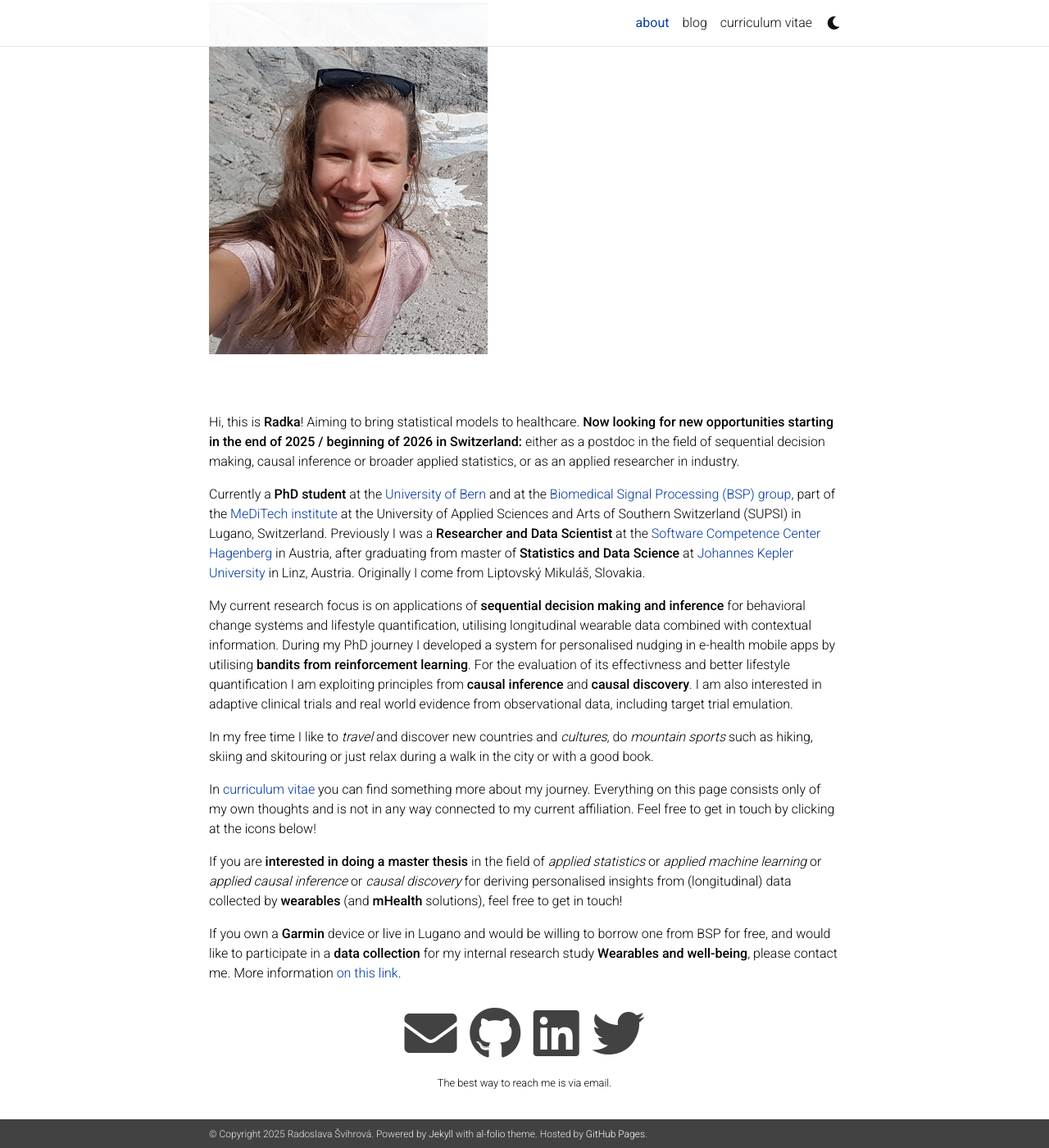
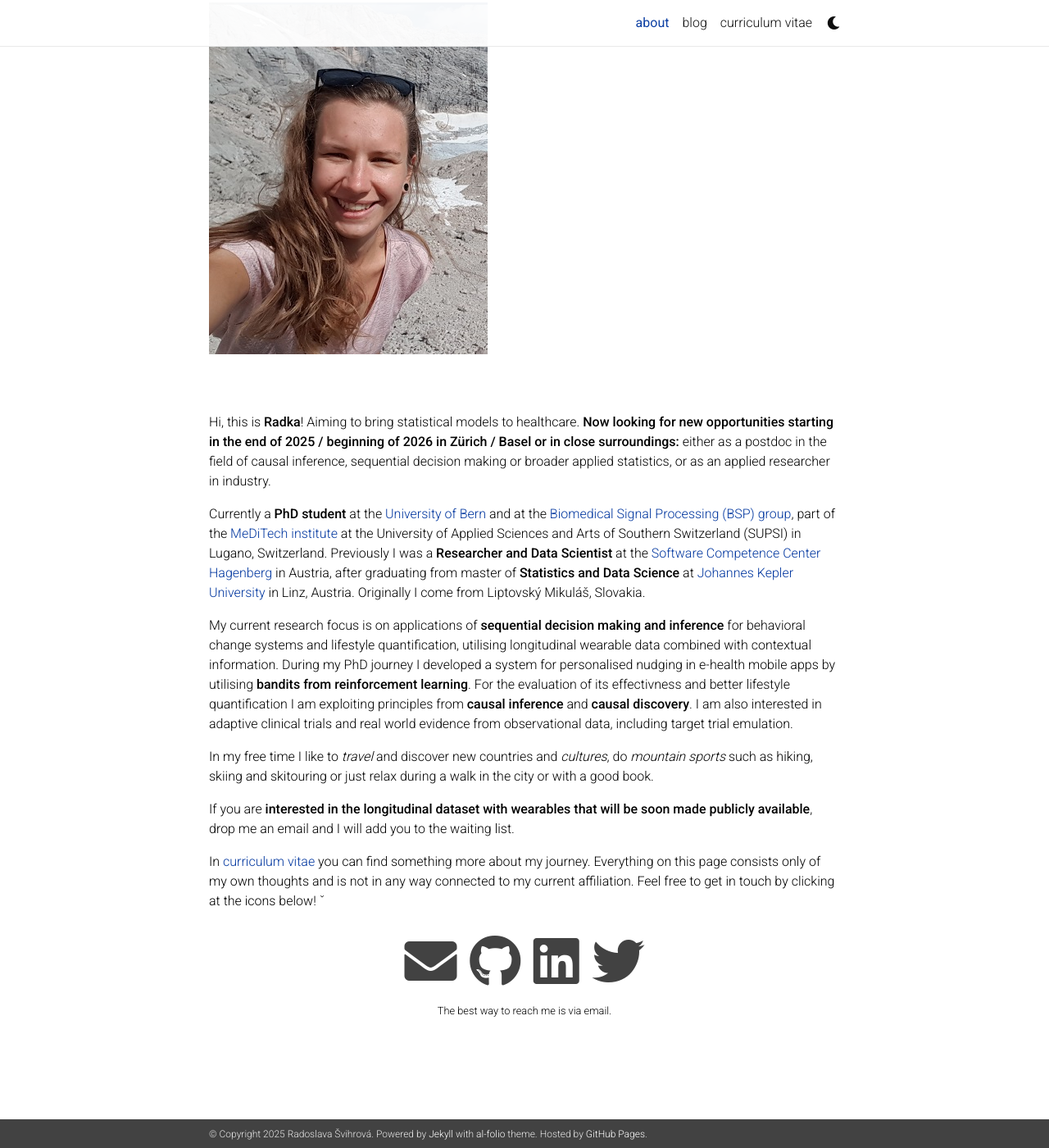
Before and after one commit to RadoslavaS/RadoslavaS.github.io, a Jekyll site: the page built from _pages/about.md, in a window 1280 px wide and 1400 px high, scrolled down 165 px. Shown: the whole window at 82% size. Built offline with Jekyll 4.4.1, drawn with Linux system fonts in a browser that asks for light colours; nearby versions of some CDN libraries; a style sheet for code colours, icons or effects is not loaded.

Commit message:
update about

```diff
--- a/_pages/about.md
+++ b/_pages/about.md
@@ -18,7 +18,7 @@ social: true  # includes social icons at the bottom of the page
 
 |    |
 
-Hi, this is **Radka**! Aiming to bring statistical models to healthcare. **Now looking for new opportunities starting in the end of 2025 / beginning of 2026 in Switzerland:** either as a postdoc in the field of sequential decision making, causal inference or broader applied statistics, or as an applied researcher in industry.
+Hi, this is **Radka**! Aiming to bring statistical models to healthcare. **Now looking for new opportunities starting in the end of 2025 / beginning of 2026 in Zürich / Basel or in close surroundings:** either as a postdoc in the field of causal inference, sequential decision making or broader applied statistics, or as an applied researcher in industry.
 
 Currently a **PhD student** at the [University of Bern](https://neuro.inf.unibe.ch/) and at the [Biomedical Signal Processing (BSP) group](https://bsp-meditech.ch/), part of the [MeDiTech institute](https://www.supsi.ch/en/meditech) at the University of Applied Sciences and Arts of Southern Switzerland (SUPSI) in Lugano, Switzerland.
 Previously I was a **Researcher and Data Scientist** at the [Software Competence Center Hagenberg](https://www.scch.at/) in Austria, after graduating from master of **Statistics and Data Science** at [Johannes Kepler University](https://www.jku.at/institut-fuer-angewandte-statistik/) in Linz, Austria.
@@ -28,6 +28,8 @@ My current research focus is on applications of **sequential decision making and
 
 In my free time I like to *travel* and discover new countries and *cultures*, do *mountain sports* such as hiking, skiing and skitouring or just relax during a walk in the city or with a good book.
 
+If you are **interested in the longitudinal dataset with wearables that will be soon made publicly available**, drop me an email and I will add you to the waiting list.
+
 {% comment %}
 In the section [blog](../blog) I am documenting my learning notes and anything I find interesting.
 {% endcomment %}
@@ -36,7 +38,9 @@ In [curriculum vitae](../cv) you can find something more about my journey.
 Everything on this page consists only of my own thoughts and is not in any
 way connected to my current affiliation. Feel free to get in touch by clicking
 at the icons below!
-
+ˇ
+{% comment %}
 If you are **interested in doing a master thesis** in the field of *applied statistics* or *applied machine learning* or *applied causal inference* or *causal discovery* for deriving personalised insights from (longitudinal) data collected by **wearables** (and **mHealth** solutions), feel free to get in touch!
 
 If you own a **Garmin** device or live in Lugano and would be willing to borrow one from BSP for free, and would like to participate in a **data collection** for my internal research study **Wearables and well-being**, please contact me. More information [on this link](https://docs.google.com/document/d/1YDw9lGH0aDt4WNMcH8VgFXD6KM10ytLV/edit?usp=sharing&ouid=100026897104344956854&rtpof=true&sd=true).
+{% endcomment %}
```
